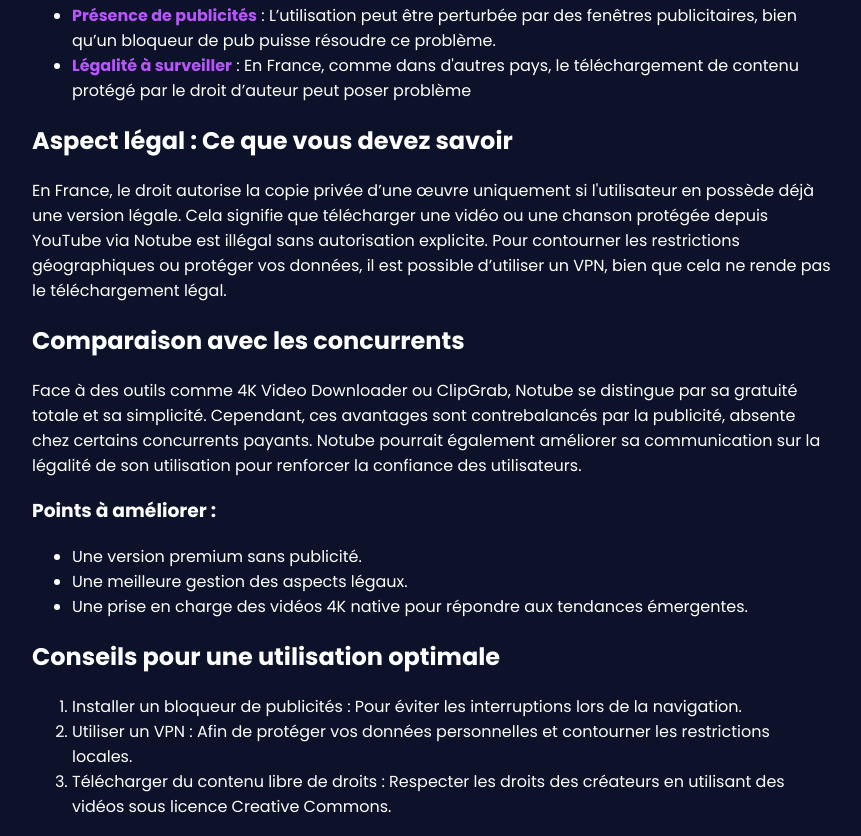
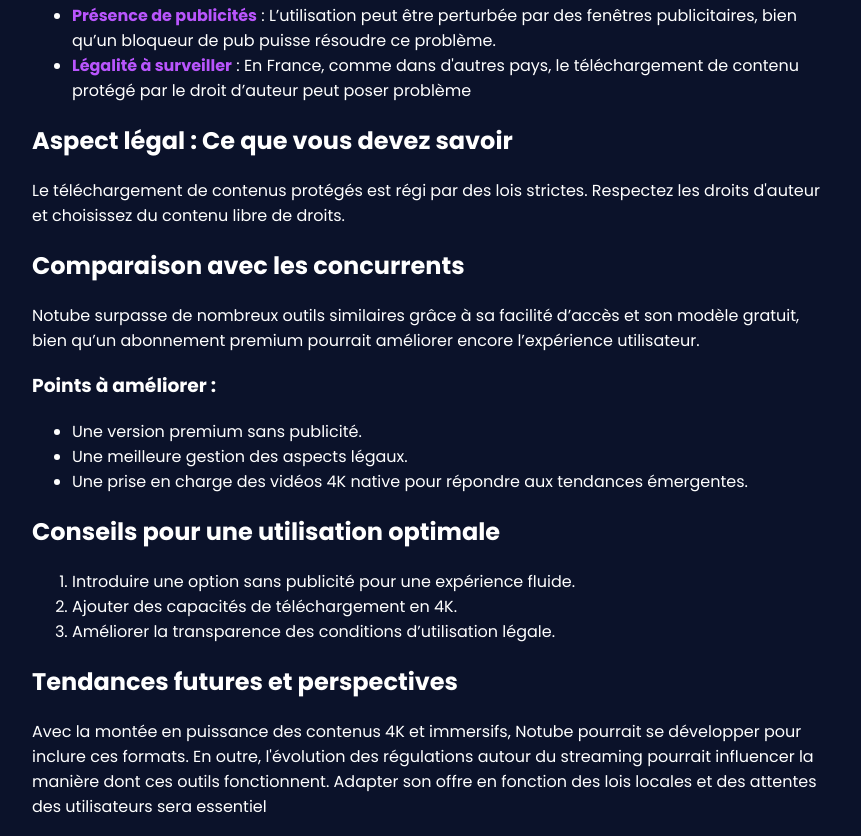
Before and after one commit to hextor1/notube-v8, a plain HTML site: page index.html in a window 1280 px wide. Shown: the part 1149-1985 px from the top of the page, without its empty margins (208-1069 px from the left). Drawn offline with Linux system fonts and the light colour scheme.

Commit message:
Update index.html

```diff
--- a/index.html
+++ b/index.html
@@ -278,9 +278,9 @@
             <li><strong>Légalité à surveiller</strong> : En France, comme dans d'autres pays, le téléchargement de contenu protégé par le droit d’auteur peut poser problème</li>
         </ul>
         <h2>Aspect légal : Ce que vous devez savoir</h2>
-        <p>En France, le droit autorise la copie privée d’une œuvre uniquement si l'utilisateur en possède déjà une version légale. Cela signifie que télécharger une vidéo ou une chanson protégée depuis YouTube via Notube est illégal sans autorisation explicite. Pour contourner les restrictions géographiques ou protéger vos données, il est possible d’utiliser un VPN, bien que cela ne rende pas le téléchargement légal.</p>
+        <p>Le téléchargement de contenus protégés est régi par des lois strictes. Respectez les droits d'auteur et choisissez du contenu libre de droits.</p>
         <h2>Comparaison avec les concurrents</h2>
-        <p>Face à des outils comme 4K Video Downloader ou ClipGrab, Notube se distingue par sa gratuité totale et sa simplicité. Cependant, ces avantages sont contrebalancés par la publicité, absente chez certains concurrents payants. Notube pourrait également améliorer sa communication sur la légalité de son utilisation pour renforcer la confiance des utilisateurs.</p>
+        <p>Notube surpasse de nombreux outils similaires grâce à sa facilité d’accès et son modèle gratuit, bien qu’un abonnement premium pourrait améliorer encore l’expérience utilisateur.</p>
         <h3>Points à améliorer :</h3>
         <ul>
             <li>Une version premium sans publicité.</li>
@@ -289,9 +289,9 @@
         </ul>
         <h2>Conseils pour une utilisation optimale</h2>
         <ol>
-            <li>Installer un bloqueur de publicités : Pour éviter les interruptions lors de la navigation.</li>
-            <li>Utiliser un VPN : Afin de protéger vos données personnelles et contourner les restrictions locales.</li>
-            <li>Télécharger du contenu libre de droits : Respecter les droits des créateurs en utilisant des vidéos sous licence Creative Commons.</li>
+            <li>Introduire une option sans publicité pour une expérience fluide.</li>
+            <li>Ajouter des capacités de téléchargement en 4K.</li>
+            <li>Améliorer la transparence des conditions d’utilisation légale.</li>
         </ol>
         <h2>Tendances futures et perspectives</h2>
         <p>Avec la montée en puissance des contenus 4K et immersifs, Notube pourrait se développer pour inclure ces formats. En outre, l'évolution des régulations autour du streaming pourrait influencer la manière dont ces outils fonctionnent. Adapter son offre en fonction des lois locales et des attentes des utilisateurs sera essentiel</p>
```
